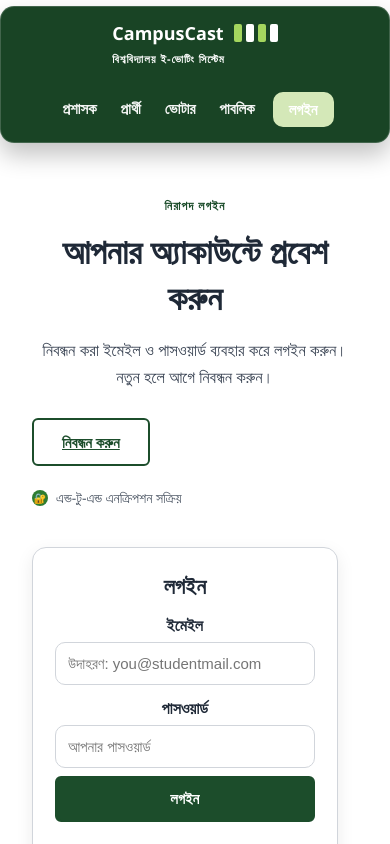
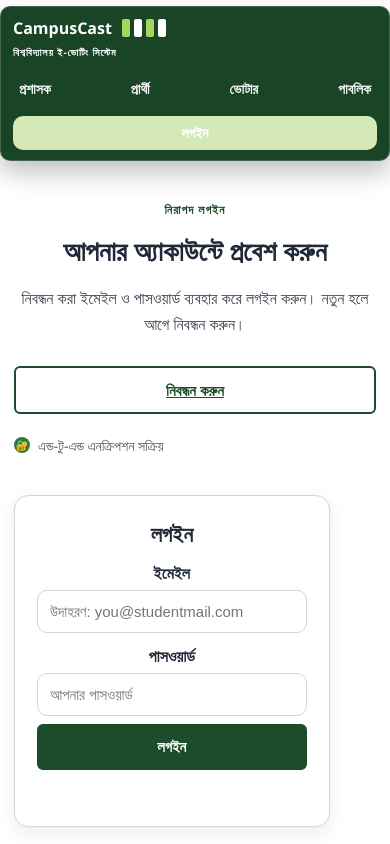
Before and after one commit to abuahmad369/CSE327_Project, a plain HTML site: page login/login.html in a window 390 px wide. Drawn offline with Linux system fonts and the light colour scheme.

Commit message:
relinked some pages

```diff
--- a/assets/style.css
+++ b/assets/style.css
@@ -399,3 +399,86 @@ h1 {
 
 /* if any content is anchor-linked, avoid being hidden under the sticky header */
 .main-content{ scroll-margin-top: 90px; }
+
+
+/* =========================
+   TABLET (iPad & smaller)
+   Up to 1024px
+   ========================= */
+@media (max-width: 1024px) {
+  /* Header stacks nicely */
+  .site-header {
+    flex-direction: column;
+    align-items: stretch;
+    gap: 12px;
+    padding: 12px 14px;
+  }
+  .site-nav {
+    flex-wrap: wrap;
+    gap: 10px;
+    justify-content: space-between;
+  }
+
+  /* Main content becomes single column */
+  .main-content {
+    flex-direction: column;
+    align-items: stretch;
+    gap: 24px;
+    padding: 24px;
+  }
+
+  /* Avatar grid → 2 columns */
+  .illustration {
+    grid-template-columns: repeat(2, minmax(160px, 1fr));
+    gap: 16px;
+  }
+
+  /* Form / card widths */
+  .content { max-width: 100% !important; }
+  .login-footer { gap: 10px; flex-wrap: wrap; }
+
+  /* Buttons wrap */
+  .button-group { flex-wrap: wrap; gap: 10px; }
+}
+
+/* =========================
+   PHONE (most mobiles)
+   Up to 600px
+   ========================= */
+@media (max-width: 600px) {
+  /* Tighten paddings */
+  .site-header { padding: 10px 12px; border-radius: 10px; }
+  .logo-text span { font-size: 16px; }
+  .logo-subtitle { font-size: 10px; }
+
+  /* Make nav easier to tap */
+  .site-nav { gap: 8px; }
+  .site-nav .nav-link, .login-btn { padding: 10px 12px; font-size: 14px; }
+
+  /* Single-column content */
+  .main-content { padding: 18px 14px; gap: 20px; }
+
+  /* Avatar grid → 1 column on phones */
+  .illustration { grid-template-columns: 1fr; gap: 14px; }
+
+  /* Cards fill width */
+  .avatar { max-width: 100%; }
+
+  /* Forms: comfy inputs & prevent iOS zoom */
+  input, select, textarea { font-size: 16px; }
+  .form-group { margin-bottom: 12px; }
+
+  /* Buttons full-width on phone */
+  .btn, .login-btn { width: 100%; text-align: center; }
+  .button-group { flex-direction: column; gap: 10px; }
+
+  /* Typography scaling (you already use clamp, this just helps) */
+  h1 { font-size: clamp(24px, 7vw, 36px); }
+  h2 { font-size: clamp(18px, 5.5vw, 24px); }
+  .description { font-size: clamp(14px, 4.2vw, 16px); }
+
+  /* Footer stacks */
+  .features { gap: 12px; }
+  .feature { min-width: 100%; }
+  .nav-arrows, .dots { display: none; } /* optional: hide carousel UI on tiny screens */
+}
```
Also changed, not shown: registervoters.html (+1 -1 lines), supervisor.html (+2 -2 lines).
